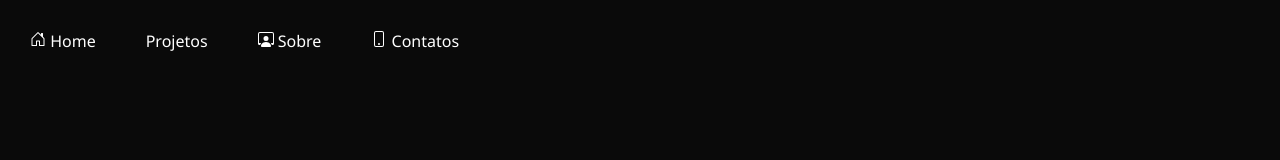
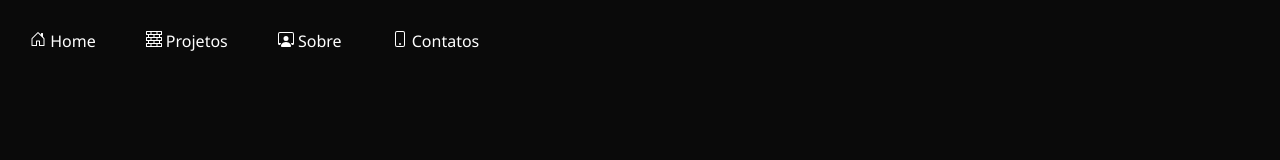
Before and after one commit to henriquewesley/meu-portifolio, a plain HTML site: page index.html in a window 1280 px wide. Shown: the top 160 px of the page. Drawn offline with Linux system fonts and the light colour scheme.

Commit message:
colocar icone ao lado de projetos

```diff
--- a/index.html
+++ b/index.html
@@ -15,7 +15,9 @@
           </svg> Home</a>
         </li>
         <li>
-          <a class="efeito-cursor-header">Projetos</a>
+          <a class="efeito-cursor-header"><svg xmlns="http://www.w3.org/2000/svg" width="16" height="16" fill="currentColor" class="bi bi-bricks" viewBox="0 0 16 16">
+            <path d="M0 .5A.5.5 0 0 1 .5 0h15a.5.5 0 0 1 .5.5v3a.5.5 0 0 1-.5.5H14v2h1.5a.5.5 0 0 1 .5.5v3a.5.5 0 0 1-.5.5H14v2h1.5a.5.5 0 0 1 .5.5v3a.5.5 0 0 1-.5.5H.5a.5.5 0 0 1-.5-.5v-3a.5.5 0 0 1 .5-.5H2v-2H.5a.5.5 0 0 1-.5-.5v-3A.5.5 0 0 1 .5 6H2V4H.5a.5.5 0 0 1-.5-.5zM3 4v2h4.5V4zm5.5 0v2H13V4zM3 10v2h4.5v-2zm5.5 0v2H13v-2zM1 1v2h3.5V1zm4.5 0v2h5V1zm6 0v2H15V1zM1 7v2h3.5V7zm4.5 0v2h5V7zm6 0v2H15V7zM1 13v2h3.5v-2zm4.5 0v2h5v-2zm6 0v2H15v-2z"/>
+          </svg> Projetos</a>
         </li>
         <li>
           <a class="efeito-cursor-header"> <svg xmlns="http://www.w3.org/2000/svg" width="16" height="16" fill="currentColor" class="bi bi-person-workspace" viewBox="0 0 16 16">
```
